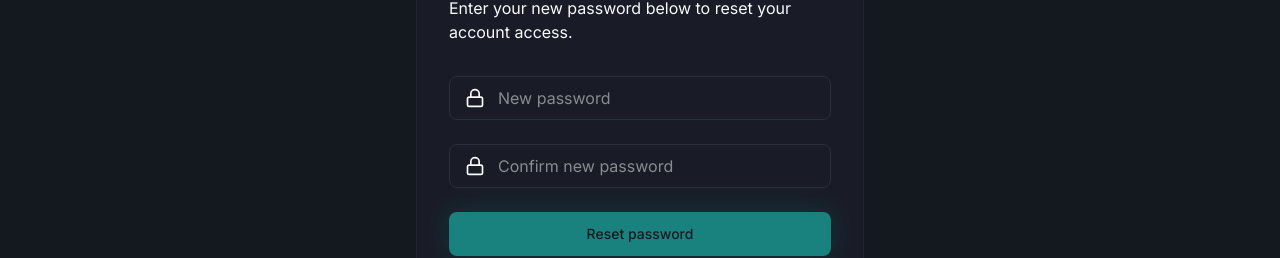
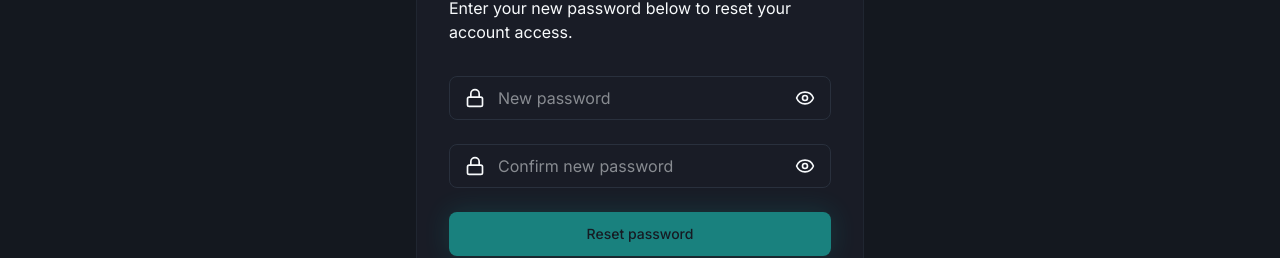
Before and after one commit to mohammedafnankk/chatbot, a Next.js app: page /auth/reset-password in a window 1280 px wide. Shown: the part 250-508 px from the top of the page. Built offline with nearby package versions, Linux system fonts and the light colour scheme.

Commit message:
add password privew

```diff
--- a/app/auth/page.tsx
+++ b/app/auth/page.tsx
@@ -3,7 +3,7 @@
 import Link from "next/link";
 import { Button } from "@/components/ui/button";
 import { Input } from "@/components/ui/input";
-import { ArrowRight, Bot, Lock, Mail, Sparkles, User } from "lucide-react";
+import { ArrowRight, Bot, Lock, Mail, Sparkles, User, Eye, EyeOff } from "lucide-react";
 import { useState } from "react";
 import { signIn } from "next-auth/react";
 import { useRouter } from "next/navigation";
@@ -19,6 +19,7 @@
   const [isLogin, setIsLogin] = useState(true);
   const [email, setEmail] = useState("");
   const [password, setPassword] = useState("");
+  const [showPassword, setShowPassword] = useState(false);
   const [name, setName] = useState("");
   const router = useRouter();
 
@@ -218,12 +219,23 @@
                 <div className="relative">
                   <Lock className="absolute left-4 top-1/2 -translate-y-1/2 w-5 h-5 text-muted-foreground" />
                   <Input
-                    type="password"
+                    type={showPassword ? "text" : "password"}
                     placeholder="Password"
                     value={password}
                     onChange={(e) => setPassword(e.target.value)}
-                    className="pl-12"
+                    className="pl-12 pr-12"
                   />
+                  <button
+                    type="button"
+                    onClick={() => setShowPassword(!showPassword)}
+                    className="absolute right-4 top-1/2 -translate-y-1/2 text-muted-foreground hover:text-foreground transition-colors"
+                  >
+                    {showPassword ? (
+                      <EyeOff className="w-5 h-5" />
+                    ) : (
+                      <Eye className="w-5 h-5" />
+                    )}
+                  </button>
                 </div>
 
                 {isLogin && (
--- a/app/auth/reset-password/page.tsx
+++ b/app/auth/reset-password/page.tsx
@@ -3,7 +3,7 @@
 import Link from "next/link";
 import { Button } from "@/components/ui/button";
 import { Input } from "@/components/ui/input";
-import { ArrowLeft, Bot, Lock } from "lucide-react";
+import { ArrowLeft, Bot, Lock, Eye, EyeOff } from "lucide-react";
 import { useState, useEffect } from "react";
 import toast from "react-hot-toast";
 import axios from "axios";
@@ -17,6 +17,8 @@
   const [confirmPassword, setConfirmPassword] = useState("");
   const [isLoading, setIsLoading] = useState(false);
   const [isSuccess, setIsSuccess] = useState(false);
+  const [showPassword, setShowPassword] = useState(false);
+  const [showConfirmPassword, setShowConfirmPassword] = useState(false);
   const router = useRouter();
   const searchParams = useSearchParams();
 
@@ -88,25 +90,47 @@
           <div className="relative">
             <Lock className="absolute left-4 top-1/2 -translate-y-1/2 w-5 h-5 text-muted-foreground" />
             <Input
-              type="password"
+              type={showPassword ? "text" : "password"}
               placeholder="New password"
               value={password}
               onChange={(e) => setPassword(e.target.value)}
-              className="pl-12"
+              className="pl-12 pr-12"
               required
             />
+            <button
+              type="button"
+              onClick={() => setShowPassword(!showPassword)}
+              className="absolute right-4 top-1/2 -translate-y-1/2 text-muted-foreground hover:text-foreground transition-colors"
+            >
+              {showPassword ? (
+                <EyeOff className="w-5 h-5" />
+              ) : (
+                <Eye className="w-5 h-5" />
+              )}
+            </button>
           </div>
 
           <div className="relative">
             <Lock className="absolute left-4 top-1/2 -translate-y-1/2 w-5 h-5 text-muted-foreground" />
             <Input
-              type="password"
+              type={showConfirmPassword ? "text" : "password"}
               placeholder="Confirm new password"
               value={confirmPassword}
               onChange={(e) => setConfirmPassword(e.target.value)}
-              className="pl-12"
+              className="pl-12 pr-12"
               required
             />
+            <button
+              type="button"
+              onClick={() => setShowConfirmPassword(!showConfirmPassword)}
+              className="absolute right-4 top-1/2 -translate-y-1/2 text-muted-foreground hover:text-foreground transition-colors"
+            >
+              {showConfirmPassword ? (
+                <EyeOff className="w-5 h-5" />
+              ) : (
+                <Eye className="w-5 h-5" />
+              )}
+            </button>
           </div>
 
           <Magnetic>
```
